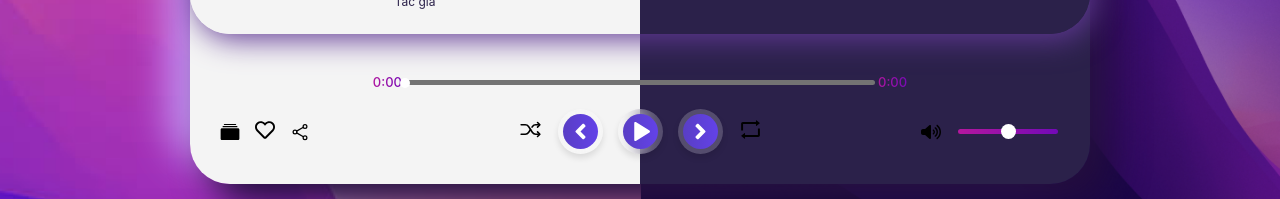
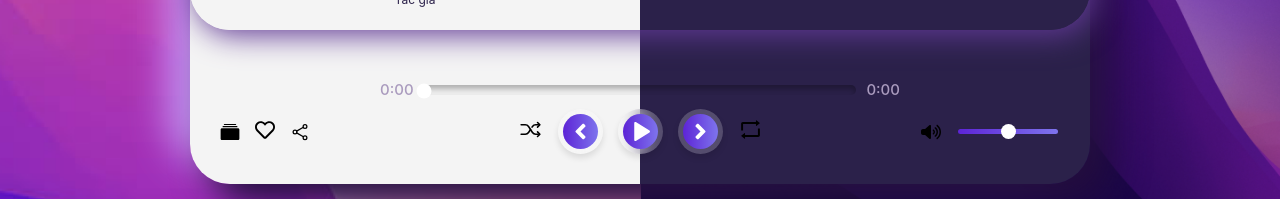
Before and after one commit to NguyenLeMyChau/hc-music, a React (Create React App) app: page / in a window 1280 px wide. Shown: the part 466-665 px from the top of the page. Built offline with nearby package versions, Linux system fonts and the light colour scheme.

Commit message:
Fix lyrics

```diff
--- a/src/screens/songLyrics/SongLyrics.css
+++ b/src/screens/songLyrics/SongLyrics.css
@@ -152,7 +152,8 @@ html {
 }
 
 .lyrics {
-    color: #F4F4F4;
+    color: white;
+    font-weight: 500;
 }
 
 .music-lyrics-progress-container {
@@ -226,11 +227,10 @@ html {
     justify-content: center;
     width: 35px;
     height: 35px;
+    background-image: linear-gradient(to right, #5D24D6, #7E74ED);
+    cursor: pointer;
     border-radius: 50%;
-    background-image: linear-gradient(to right, #593EC5, #6342E8);
-    /* Gradient màu tím */
-    cursor: pointer;
-    transition: background-image 0.3s;
+
 }
 
 .purple-circle-button:hover {
@@ -259,9 +259,44 @@ html {
 .time-label-music {
     width: 40px;
     text-align: center;
-    font-size: 13px;
-    background: linear-gradient(to right, #B5179E, #7209B7);
-    -webkit-background-clip: text;
+    font-size: 15px;
     color: transparent;
     font-weight: 500;
+    color: #AA9BBE;
+    padding: 10px;
 }
+
+
+
+.song-music-progress {
+    width: 100%;
+    height: 10px;
+    box-shadow: inset 0 4px 6px rgba(0, 0, 0, 0.3);
+    border-radius: 8px;
+    position: relative;
+    display: flex;
+    align-items: center;
+    justify-items: center;
+
+}
+
+
+.song-progress-button {
+    position: absolute;
+    transform: translate(-50%, -50%);
+    width: 15px;
+    height: 15px;
+    border-radius: 50%;
+    margin-top: 18px;
+    background-color: white;
+}
+
+.song-volume-slider {
+    background-color: #737373;
+    /* Default background color */
+    border-radius: 10px;
+    height: 8px;
+    outline: none;
+    appearance: none;
+    background-image: linear-gradient(to right, #5D24D6, #7E74ED);
+}
--- a/src/screens/songLyrics/SongLyrics.js
+++ b/src/screens/songLyrics/SongLyrics.js
@@ -258,16 +258,17 @@ function SongLyrics() {
                 </div>
                 <div className="music-lyrics-progress-container">
                     <span className="time-label-music">{formatTime(currentTime)}</span>
-                    <div className="footer-music-progress" ref={progressBarRef} onClick={handleProgressClick}>
+                    <div className="song-music-progress" ref={progressBarRef} onClick={handleProgressClick}>
                         <div
                             className="progress-bar"
                             style={{
                                 width: `${progress}%`,
-                                background: `linear-gradient(to right, #B5179E, #7209B7)`
+                                background: `linear-gradient(to right, #5D24D6, #7E74ED)`,
+                                borderRadius: '8px'
                             }}
                         ></div>
                         <div
-                            className="progress-button"
+                            className="song-progress-button"
                             style={{
                                 left: `${progress}%`
                             }}
@@ -309,7 +310,7 @@ function SongLyrics() {
                         <div className='outer-circle'>
                             <div onClick={handlePlayMusic} className="purple-circle-button">
                                 {isPlaying ? (
-                                    <TbPlayerPauseFilled size={25} color='#ffffff' />
+                                    <TbPlayerPauseFilled size={25} />
                                 ) : (
                                     <RiPlayLargeFill size={25} color='#ffffff' />
                                 )}
@@ -332,7 +333,7 @@ function SongLyrics() {
                     <FaVolumeHigh size={20} color='#000000' />
                     <div className="footer-volume-control">
                         <input
-                            className="volume-slider"
+                            className="song-volume-slider"
                             type="range"
                             min="0"
                             max="1"
```
